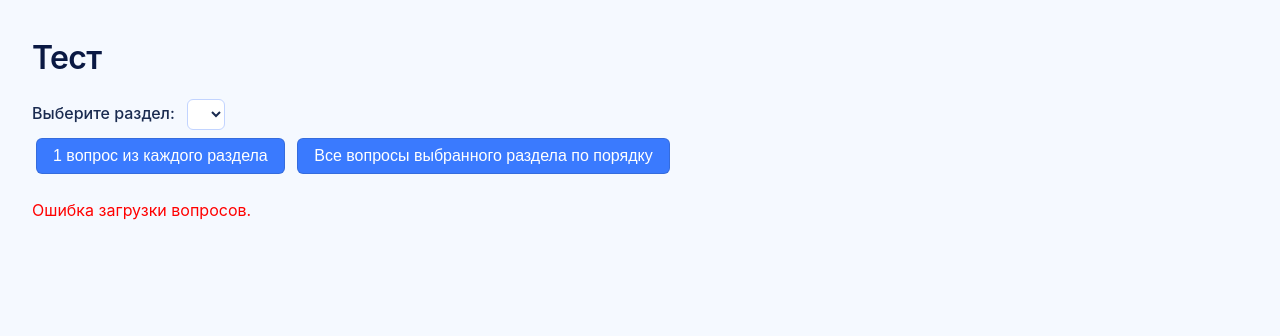
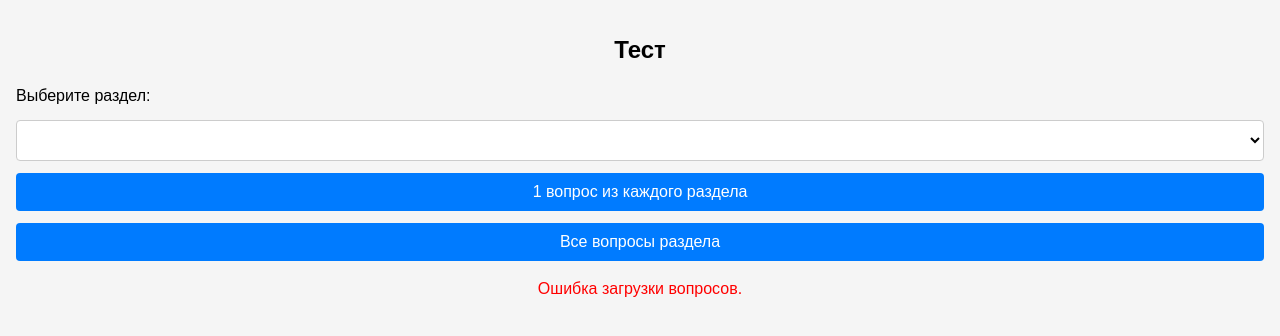
Before and after one commit to chopku/web_test_project, a FastAPI app: page / in a window 1280 px wide. Shown: the top 336 px of the page. Run offline with FastAPI, Linux system fonts and the light colour scheme; lists and menus that the app fills with data are empty.

Commit message:
new verst

```diff
--- a/css/styles.css
+++ b/css/styles.css
@@ -1,90 +1,102 @@
-/* styles.css — стиль в духе DeepSeek с улучшенной типографикой */
-
 body {
-  font-family: -apple-system, BlinkMacSystemFont, "Segoe UI", Helvetica, Arial, sans-serif;
-  background-color: #f5f9ff;
-  color: #1a2b50;
-  margin: 2rem;
-  line-height: 1.6;
+  font-family: Arial, sans-serif;
+  margin: 0;
+  padding: 16px;
+  background: #f5f5f5;
+  line-height: 1.5;
 }
 
 h1 {
-  font-size: 2rem;
-  margin-bottom: 1rem;
-  color: #0a1943;
-  font-weight: 600; /* Полужирный вместо жирного */
-  letter-spacing: -0.02em; /* Чуть более компактные буквы */
+  font-size: 24px;
+  text-align: center;
+  margin-bottom: 16px;
 }
 
-label {
-  font-weight: 500; /* Средняя жирность вместо полужирного */
-  color: #1a2b50;
+label, select, button {
+  display: block;
+  width: 100%;
+  margin-bottom: 12px;
+  font-size: 16px;
 }
 
-select {
-  padding: 0.4em 0.6em;
-  margin-left: 0.5rem;
-  border: 1px solid #c2d4ff;
-  border-radius: 6px;
-  background-color: white;
-  color: #1a2b50;
-  font-family: inherit; /* Наследует основной шрифт */
+select, button {
+  padding: 10px;
+  border: 1px solid #ccc;
+  border-radius: 4px;
+  background: #fff;
+  cursor: pointer;
 }
 
 button {
-  background-color: #3a7afe;
-  color: white;
-  border: 1px solid rgba(27, 31, 35, 0.15);
-  border-radius: 6px;
-  padding: 0.5em 1em;
-  margin: 0.5em 0.25em;
-  font-size: 1rem;
-  font-weight: 500; /* Умеренная жирность */
-  cursor: pointer;
-  transition: background-color 0.2s ease;
+  background: #007bff;
+  color: #fff;
+  border: none;
+  transition: background 0.3s;
+}
+
+button:hover {
+  background: #0056b3;
 }
 
 .question {
-  background: white;
-  border: 1px solid #d6e4ff;
+  background: #fff;
+  padding: 16px;
+  margin-bottom: 16px;
   border-radius: 8px;
-  padding: 1.2rem;
-  margin-bottom: 1rem;
-  box-shadow: 0 2px 8px rgba(58, 122, 254, 0.08);
+  box-shadow: 0 2px 4px rgba(0,0,0,0.1);
 }
 
 .title {
-  font-weight: 500; /* Снизил жирность с 600 до 500 */
-  margin-bottom: 0.75rem; /* Увеличил отступ */
-  color: #0a1943;
-  font-size: 1.1rem; /* Чуть увеличенный размер */
-  line-height: 1.4; /* Улучшенный межстрочный интервал */
+  font-size: 18px;
+  margin-bottom: 12px;
 }
 
-.answer {
-  display: inline-block;
-  margin: 0.25rem 0;
-  color: #3a4a6b;
-  font-weight: 400; /* Нормальная жирность */
+.answers label {
+  display: flex;
+  align-items: center;
+  margin-bottom: 8px;
+  font-size: 16px;
 }
 
-/* Остальные стили остаются без изменений */
+.answers input {
+  margin-right: 8px;
+}
+
+#result {
+  text-align: center;
+  font-size: 18px;
+  margin-top: 16px;
+  font-weight: bold;
+}
+
 .skeleton {
-  height: 4rem;
-  background: linear-gradient(90deg, #f0f5ff, #d6e4ff, #f0f5ff);
-  background-size: 200% 100%;
+  height: 100px;
+  background: #e0e0e0;
+  margin-bottom: 16px;
+  border-radius: 8px;
   animation: pulse 1.5s infinite;
-  border-radius: 4px;
-  margin: 0.5rem 0;
 }
 
 @keyframes pulse {
-  0% { background-position: 200% 0; }
-  100% { background-position: -200% 0; }
+  0% { opacity: 1; }
+  50% { opacity: 0.5; }
+  100% { opacity: 1; }
 }
 
-#result {
-  margin-top: 1rem;
-  font-weight: 500; /* Умеренная жирность вместо bold */
-  color: #3a7afe;
+@media (max-width: 600px) {
+  body {
+    padding: 8px;
+  }
+  h1 {
+    font-size: 20px;
+  }
+  .question {
+    padding: 12px;
+  }
+  .title {
+    font-size: 16px;
+  }
+  .answers label {
+    font-size: 14px;
+  }
 }
--- a/templates/index.html
+++ b/templates/index.html
@@ -1,22 +1,18 @@
 <!DOCTYPE html>
 <html lang="ru">
 <head>
-  <meta charset="UTF-8" />
-  <meta name="viewport" content="width=device-width, initial-scale=1.0" />
+  <meta charset="UTF-8">
+  <meta name="viewport" content="width=device-width, initial-scale=1.0">
   <title>Тестирование</title>
-  <link rel="stylesheet" href="css/styles.css" />
+  <link rel="stylesheet" href="styles.css">
+  <link rel="icon" type="image/x-icon" href="/favicon.ico">
 </head>
 <body>
   <h1>Тест</h1>
-
   <label for="partSelect">Выберите раздел:</label>
   <select id="partSelect"></select>
-
-  <div>
-    <button onclick="showOneQuestionPerPart()">1 вопрос из каждого раздела</button>
-    <button onclick="showAllSorted()">Все вопросы выбранного раздела по порядку</button>
-  </div>
-
+  <button onclick="showOneQuestionPerPart()">1 вопрос из каждого раздела</button>
+  <button onclick="showAllSorted()">Все вопросы раздела</button>
   <form id="testForm"></form>
   <button onclick="checkAnswers()" style="display:none" id="submitBtn">Проверить ответы</button>
   <div id="result"></div>
@@ -31,7 +27,7 @@
 
     function showSkeletons() {
       form.innerHTML = "";
-      for (let i = 0; i < 5; i++) {
+      for (let i = 0; i < 3; i++) {
         const skel = document.createElement("div");
         skel.className = "skeleton";
         form.appendChild(skel);
@@ -39,7 +35,7 @@
     }
 
     function populateSelect(data) {
-      partSelect.innerHTML = "";
+      partSelect.innerHTML = "<option value=''>Выберите раздел</option>";
       data.forEach((part, index) => {
         const option = document.createElement("option");
         option.value = index;
@@ -49,17 +45,19 @@
     }
 
     function loadQuestions() {
+      showSkeletons();
       fetch("https://kusvonus.ru/questions")
         .then(response => {
-          if (!response.ok) throw new Error("Ошибка HTTP: " + response.status);
+          if (!response.ok) throw new Error("HTTP error: " + response.status);
           return response.json();
         })
         .then(data => {
           fullData = data;
           populateSelect(data);
+          form.innerHTML = "";
         })
         .catch(err => {
-          form.innerHTML = "<p style='color: red;'>Ошибка загрузки вопросов.</p>";
+          form.innerHTML = "<p style='color: red; text-align: center;'>Ошибка загрузки вопросов.</p>";
           console.error(err);
         });
     }
@@ -68,93 +66,45 @@
       form.innerHTML = "";
       resultDiv.textContent = "";
       correctAnswerMap = {};
-
       const selectedQuestions = fullData
-        .map(part => {
-          const questions = part.question;
-          if (questions.length === 0) return null;
-          return questions[Math.floor(Math.random() * questions.length)];
-        })
+        .map(part => part.question[Math.floor(Math.random() * part.question.length)])
         .filter(Boolean);
-
-      renderQuestions(selectedQuestions);
-    }
-
-    function showOnePerTopicInPart() {
-      const partIndex = parseInt(partSelect.value);
-      const selectedPart = fullData[partIndex];
-      const allQuestions = selectedPart.question;
-
-      const topics = {};
-      allQuestions.forEach(q => {
-        const topicKey = q.topic || "Без темы";
-        if (!topics[topicKey]) topics[topicKey] = [];
-        topics[topicKey].push(q);
-      });
-
-      const selectedQuestions = Object.values(topics).map(questions =>
-        questions[Math.floor(Math.random() * questions.length)]
-      );
-
       renderQuestions(selectedQuestions);
     }
 
     function showAllSorted() {
-      const partIndex = parseInt(partSelect.value);
-      const selectedPart = fullData[partIndex];
-      const sortedQuestions = [...selectedPart.question].sort((a, b) => a.id - b.id);
-
+      const partIndex = partSelect.value;
+      if (partIndex === "") return alert("Выберите раздел");
+      form.innerHTML = "";
+      resultDiv.textContent = "";
+      correctAnswerMap = {};
+      const sortedQuestions = [...fullData[partIndex].question].sort((a, b) => a.id - b.id);
       renderQuestions(sortedQuestions);
     }
 
     function renderQuestions(questions) {
-      form.innerHTML = "";
-      resultDiv.textContent = "";
-      correctAnswerMap = {};
-
       questions.forEach(q => {
         const card = document.createElement("div");
         card.className = "question";
-
-        const title = document.createElement("div");
-        title.className = "title";
-        title.textContent = q.text;
-        card.appendChild(title);
-
-        const answers = document.createElement("div");
-        answers.className = "answers";
-
+        card.innerHTML = `<div class="title">${q.text}</div><div class="answers"></div>`;
+        const answers = card.querySelector(".answers");
         q.answer.forEach(ans => {
           const label = document.createElement("label");
-          label.className = "answer";
-
-          const input = document.createElement("input");
-          input.type = "radio";
-          input.name = `q_${q.id}`;
-          input.value = ans.id;
-          input.dataset.correct = ans.is_correct;
-
-          if (ans.is_correct) {
-            correctAnswerMap[q.id] = ans.id;
-          }
-
-          label.appendChild(input);
-          label.appendChild(document.createTextNode(ans.text));
+          label.innerHTML = `
+            <input type="radio" name="q_${q.id}" value="${ans.id}" data-correct="${ans.is_correct}">
+            ${ans.text}
+          `;
           answers.appendChild(label);
-          answers.appendChild(document.createElement("br"));
+          if (ans.is_correct) correctAnswerMap[q.id] = ans.id;
         });
-
-        card.appendChild(answers);
         form.appendChild(card);
       });
-
-      submitBtn.style.display = "inline-block";
+      submitBtn.style.display = questions.length ? "block" : "none";
     }
 
     function checkAnswers() {
       const questions = form.querySelectorAll(".question");
       let score = 0;
-
       questions.forEach(q => {
         const radios = q.querySelectorAll("input[type=radio]");
         radios.forEach(r => {
@@ -162,7 +112,6 @@
           const isCorrect = r.dataset.correct === "true";
           if (r.checked && isCorrect) {
             r.parentElement.style.color = "#2e7d32";
-            r.parentElement.style.fontWeight = "bold";
             score++;
           } else if (r.checked && !isCorrect) {
             r.parentElement.style.color = "#c62828";
@@ -171,7 +120,6 @@
           }
         });
       });
-
       resultDiv.textContent = `Ваш результат: ${score} из ${questions.length}`;
     }
 
```
Also changed, not shown: templates/favicon.ico (added).
